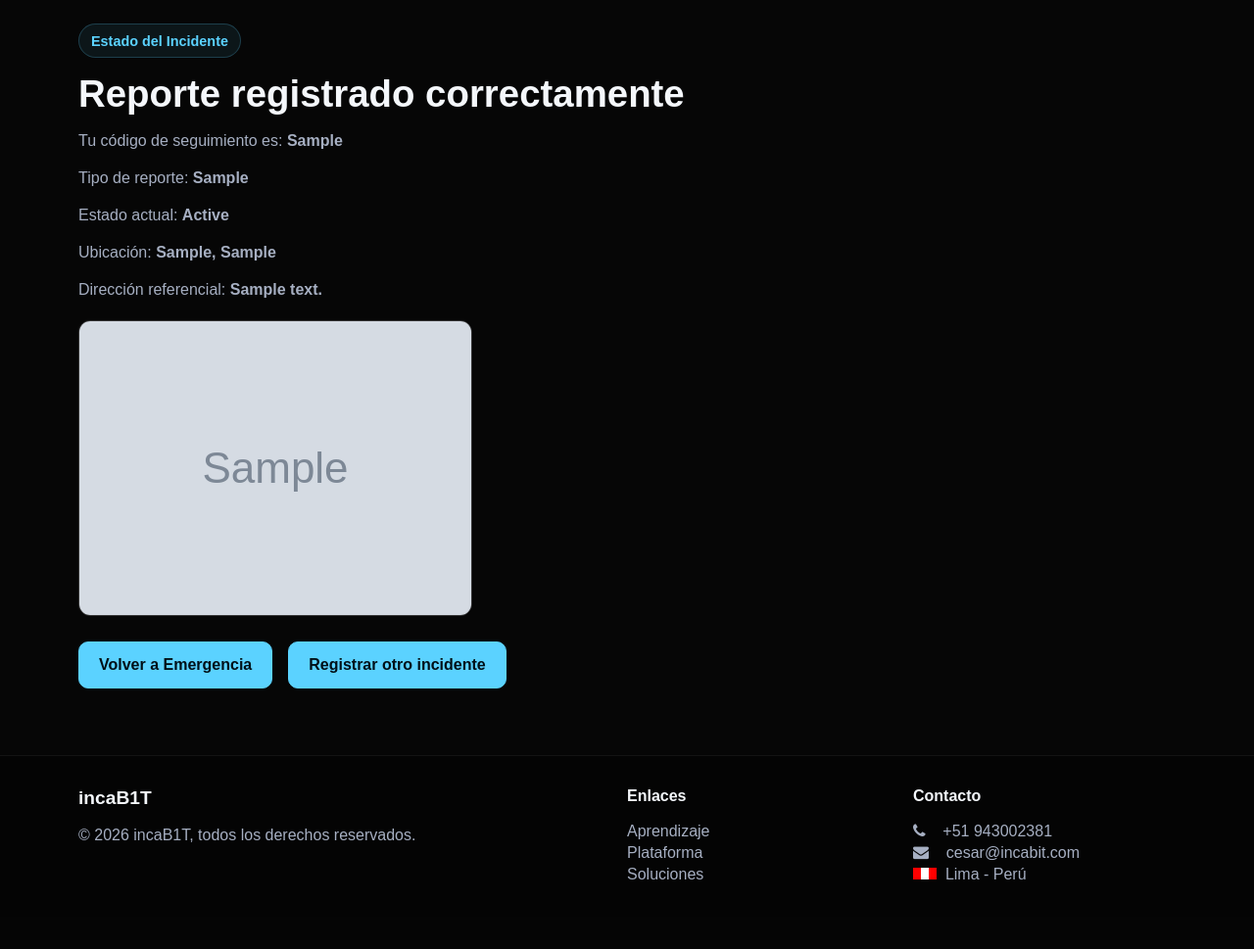
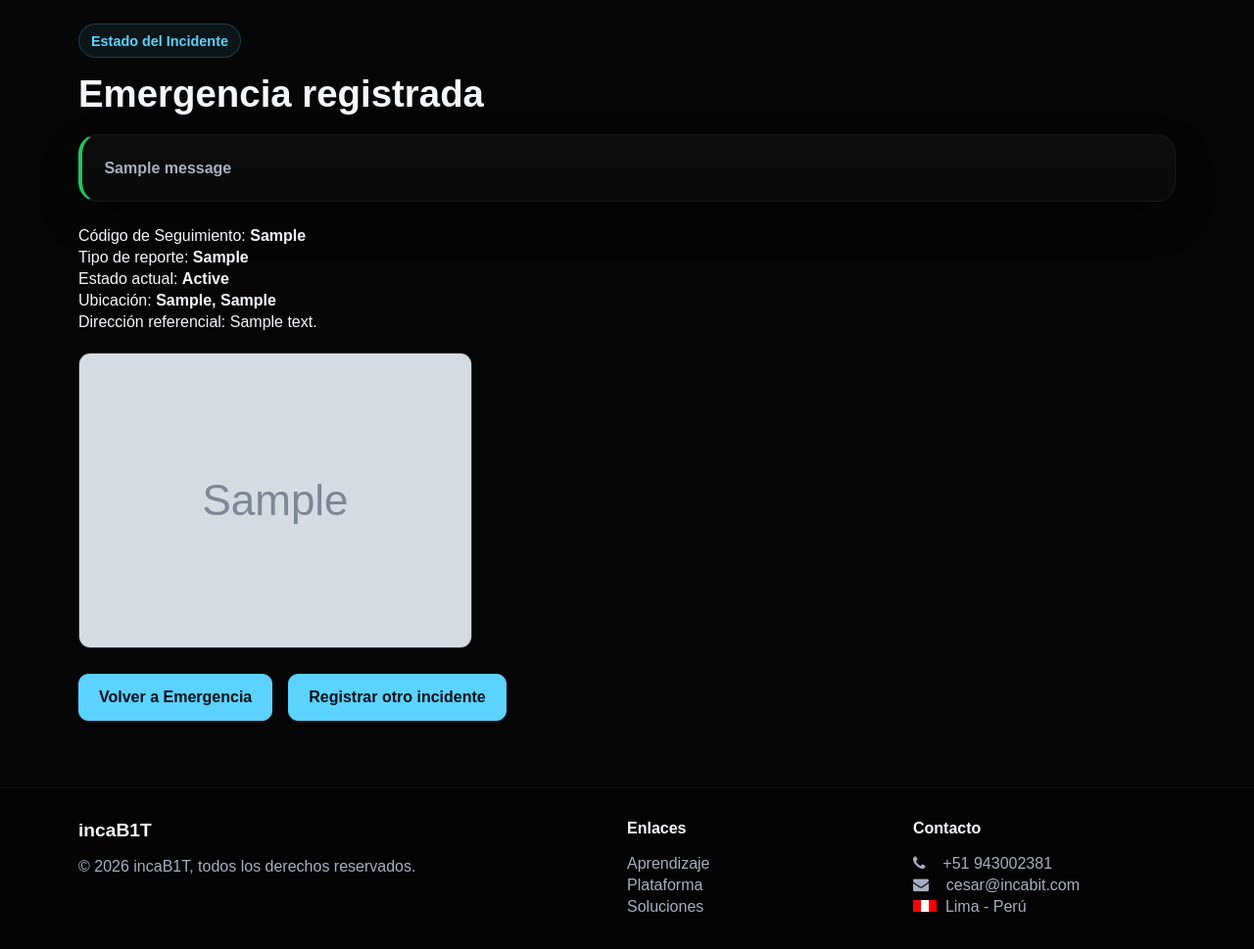
Before and after one commit to cesarunt/incabit-web, a Flask app: a page that uses templates/emergencia_estado.html in a window 1280 px wide. Shown: the part 67-1036 px from the top of the page at 98% size. Before the commit the page ends 965 px from the top, so only its background shows below. Run offline with Flask 3, Linux system fonts and the light colour scheme; tables that the repository leaves empty hold one stand-in row (values such as "Sample post"); grey boxes marked "Sample" are stand-in pictures; one stand-in notice (Sample message) is shown.

Commit message:
creando el registro de emergencias

```diff
--- a/app.py
+++ b/app.py
@@ -10,7 +10,7 @@ app.secret_key = os.getenv("SECRET_KEY", "incabit-dev-key")
 
 SITE = {
     "brand": "incaB1T",
-    "tagline": "Detecta objetos, comportamientos, anticipa acciones",
+    "tagline": "Seguridad en Lima con Inteligencia Artificial",
     "email": "cesar@incabit.com",
     "phone": "+51 943002381",
     "whatsapp": "51943002381"
@@ -131,16 +131,16 @@ def emergencia_reportar():
         errores = []
 
         if not tipo_reporte:
-            errores.append("Debes seleccionar el tipo de reporte.")
+            errores.append("Seleccionar el tipo de reporte")
 
         if not descripcion:
-            errores.append("Debes ingresar una descripción del incidente.")
+            errores.append("Ingresar una descripción del incidente")
 
         if not latitud or not longitud:
             errores.append("No se pudo obtener la ubicación. Activa el GPS del celular.")
 
         if not evidencia or not evidencia.filename:
-            errores.append("Debes adjuntar una imagen tomada o cargada desde el celular.")
+            errores.append("Adjuntar imagen o cargar desde el celular")
 
         if evidencia and evidencia.filename and not allowed_file(evidencia.filename):
             errores.append("La imagen debe ser JPG, JPEG, PNG o WEBP.")
--- a/static/css/styles.css
+++ b/static/css/styles.css
@@ -1,5 +1,5 @@
 :root{
-    --bg:#060606; --bg-soft:#0e0e11; --panel:#121317; --text:#f4f7fb; --muted:#a6afc2;
+    --bg:#060606; --bg-soft:#0e0e11; --panel:#121317; --text:#f4f7fb; --muted:#a6afc2; --red:#b81e1e;
     --blue:#5bd2ff; --white:#ffffff; --radius:20px; --shadow:0 18px 40px rgba(0,0,0,.25);
 }
 *{box-sizing:border-box} body{margin:0;font-family:Arial,sans-serif;background:var(--bg);color:var(--text);line-height:1.6}
@@ -13,6 +13,11 @@ a{color:inherit;text-decoration:none} .container{width:min(1120px, calc(100% - 2
 .btn{display:inline-flex;align-items:center;justify-content:center;padding:.75rem 1.25rem;border-radius:10px;background:var(--blue);color:#001018;font-weight:800;border:1px solid var(--blue)}
 .btn-outline{background:transparent;border: 1px solid #5CCCF5; color: #5CCCF5;}
 .btn-outline:hover { background: rgba(92, 204, 245, 0.08); }
+.btn-streaming{background:var(--red);border: 1px solid var(--red); color:#fff;}
+.btn-streaming:hover { background: rgba(138, 31, 23, 0.815); }
+.btn-cancel{background:#999;border: 1px solid var(--muted); color:#001018;}
+.btn-cancel:hover { background: rgba(124, 128, 129, 0.596); }
+.btn-update-gps{background:#2266af;border: 1px solid #2266af; color: #fff; padding: 0.5rem 1rem; font-weight:600; }
 .section-head { margin-bottom: 24px;}
 .btn-sm{padding:.35rem 1rem;color: var(--panel) !important;}
 .hero,.section{padding:1.25rem 0}.hero-grid{display:grid;grid-template-columns:1.2fr .8fr;gap:1.5rem;align-items:center}
@@ -57,4 +62,4 @@ input,textarea{width:100%;margin-top:.45rem;border-radius:14px;border:1px solid
 .peru-white { content:""; width:8px; height:12px; background:white; display:inline-block; position: relative; }
 .flash-message { margin-bottom: 18px; border-left: 4px solid transparent; }
 .flash-success { border-left-color: #22c55e; }
-.flash-error { border-left-color: #ef4444; }
+.flash-error { border-left-color: #ef4444; padding: 1rem; font-weight: 300;}
--- a/templates/emergencia_estado.html
+++ b/templates/emergencia_estado.html
@@ -4,16 +4,28 @@
 <section class="page-hero">
     <div class="container">
         <span class="eyebrow">Estado del Incidente</span>
-        <h2>Reporte registrado correctamente</h2>
+        <h2>Emergencia registrada</h2>
 
-        <p>Tu código de seguimiento es: <b>{{ incidente.codigo }}</b></p>
-        <p>Tipo de reporte: <b>{{ incidente.tipo_reporte|capitalize }}</b></p>
-        <p>Estado actual: <b>{{ incidente.estado|capitalize }}</b></p>
-        <p>Ubicación: <b>{{ incidente.latitud }}, {{ incidente.longitud }}</b></p>
+        {% with messages = get_flashed_messages(with_categories=true) %}
+            {% if messages %}
+                <div style="margin-top: 20px; margin-bottom: 24px;">
+                    {% for category, message in messages %}
+                        <article class="card flash-message {% if category == 'success' %}flash-success{% else %}flash-error{% endif %}">
+                            <p style="margin: 0;"><b>{{ message }}</b></p>
+                        </article>
+                    {% endfor %}
+                </div>
+            {% endif %}
+        {% endwith %}
+
+        <span>Código de Seguimiento: <b>{{ incidente.codigo }}</b></span><br>
+        <span>Tipo de reporte: <b>{{ incidente.tipo_reporte|capitalize }}</b></span><br>
+        <span>Estado actual: <b>{{ incidente.estado|capitalize }}</b></span><br>
+        <span>Ubicación: <b>{{ incidente.latitud }}, {{ incidente.longitud }}</b></span><br>
         {% if incidente.direccion_texto %}
-            <p>Dirección referencial: <b>{{ incidente.direccion_texto }}</b></p>
+            <span>Dirección referencial: {{ incidente.direccion_texto }}</span>
         {% else %}
-            <p>Dirección referencial: <b>No disponible</b></p>
+            <span>Dirección referencial: No disponible</span>
         {% endif %}
 
         <div style="margin-top: 20px;">
--- a/templates/index.html
+++ b/templates/index.html
@@ -5,9 +5,9 @@
         <div>
             <span class="eyebrow">IA visual aplicada</span>
             <h1>{{ site.tagline }}</h1>
-            <p class="lead">
-                <b>{{ site.brand }}</b> transforma datos y patrones visuales (fotos, imágenes, vídeos), en alertas,
-                y predicciones para la seguridad, transporte y monitoreo inteligente.
+            <p class="lead" style="text-align: justify;">
+                En <b>{{ site.brand }}</b> transformamos los datos y patrones visuales (fotos, streaming) en alertas, analizamos su comportamiento
+                para prevenir incidentes antes de que ocurran; mejorando así la seguridad, el transporte y el monitoreo inteligente.
             </p>
             <div class="hero-actions">
                 <a href="{{ url_for('soluciones') }}" class="btn">Ver soluciones</a>
```
Also changed, not shown: templates/emergencia.html (+4 -4 lines), templates/emergencia_reportar.html (+11 -12 lines).
